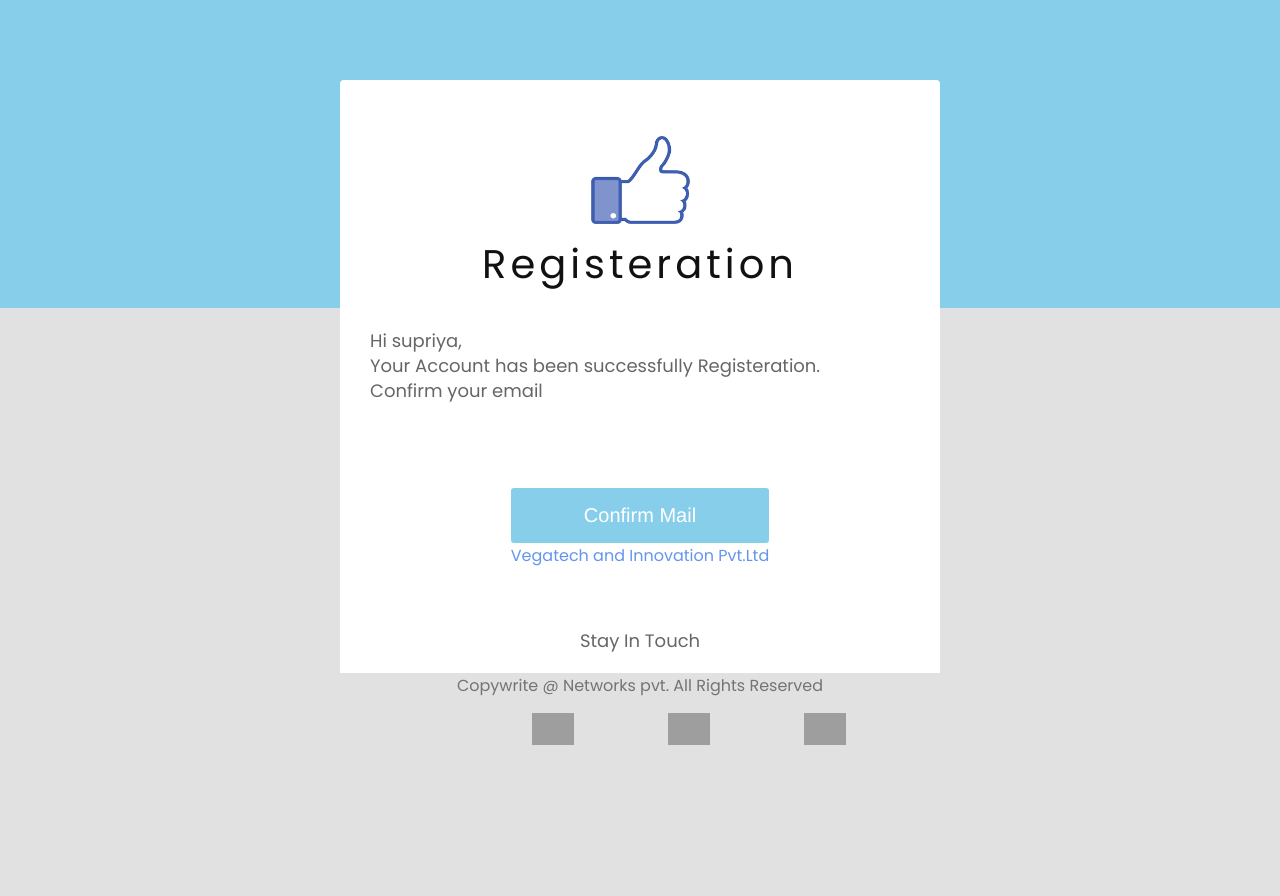
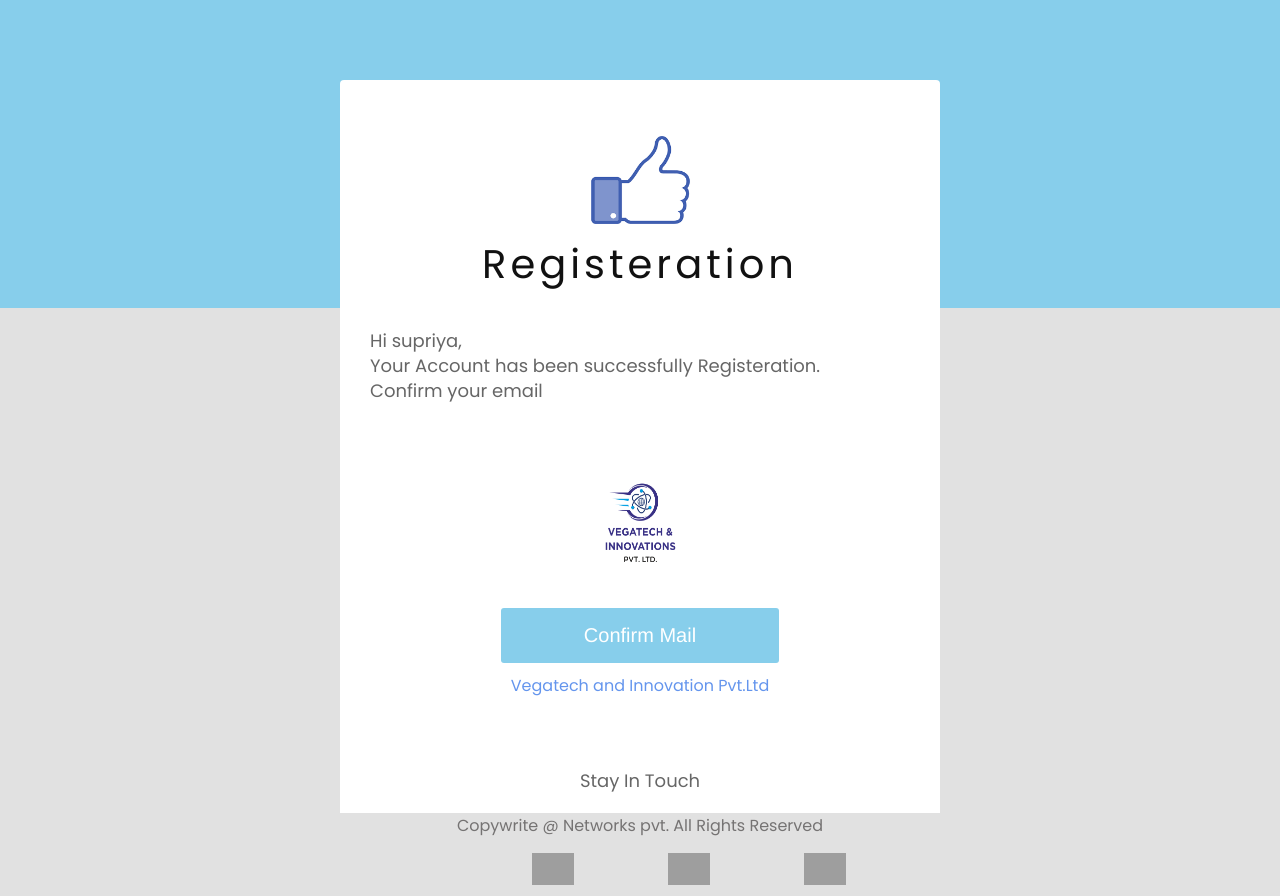
Before and after one commit to VegatechSupriya/template3, a plain HTML site: page index.html in a window 1280 px wide. Before the commit the page ends 800 px from the top, so only its background shows below. Drawn offline with Linux system fonts and the light colour scheme; grey boxes are pictures that could not be loaded.

Commit message:
template3

```diff
--- a/index.html
+++ b/index.html
@@ -79,12 +79,16 @@
                                 <tr>
                                     <td bgcolor="#ffffff" align="center" style="padding: 20px 30px 60px 30px;">
                                         <table border="0" cellspacing="0" cellpadding="0">
+                                            <tr >
+                                                <img src="images/logo-png.png" width="125" height="120" style="display: block; border: 0px;" />
+
+                                            </tr>
                                             <tr>
                                                 <td align="center" style="border-radius: 3px;" bgcolor="#87CEEB"><a href="#" target="_blank" style="font-size: 20px; font-family: Helvetica, Arial, sans-serif; color: #ffffff; text-decoration: none; color: #ffffff; text-decoration: none; padding: 15px 25px; border-radius: 2px; border: 1px solid #87CEEB; display: inline-block;">Confirm Mail</a></td>
                                                 <br>
 
                                             </tr>
-                                            <td align="center" style="border-radius: 3px; margin-top: 10px; color:#6495ED;">Vegatech  and Innovation Pvt.Ltd</td>
+                                            <td align="center" style="border-radius: 3px; margin-top: 30px; color:#6495ED;padding: 10px;">Vegatech  and Innovation Pvt.Ltd</td>
                                         </table>
                                     </td>
                                 </tr>
```
